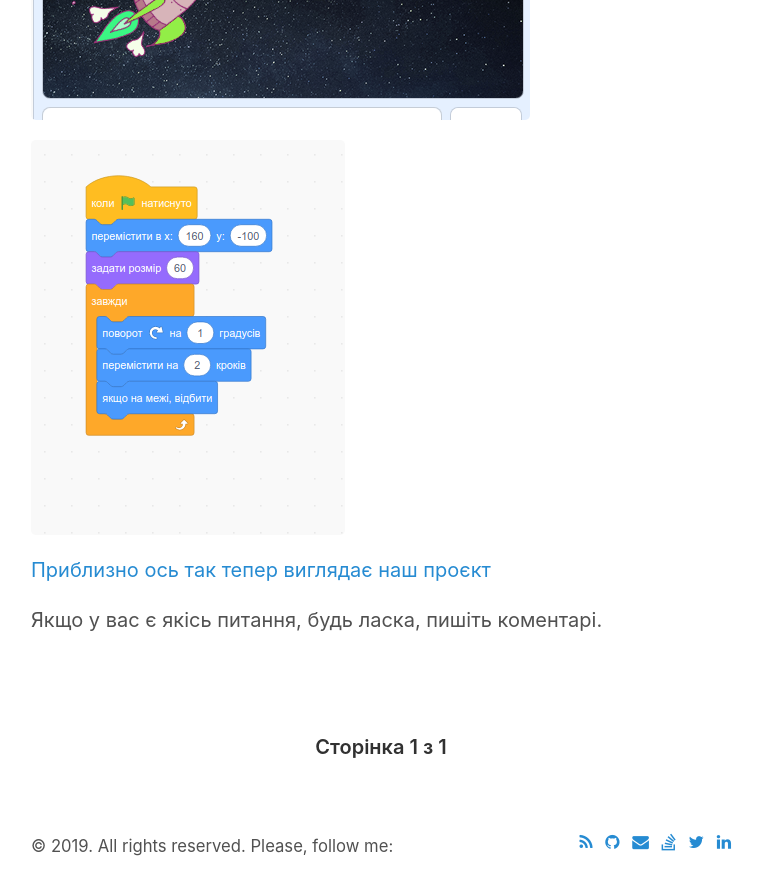
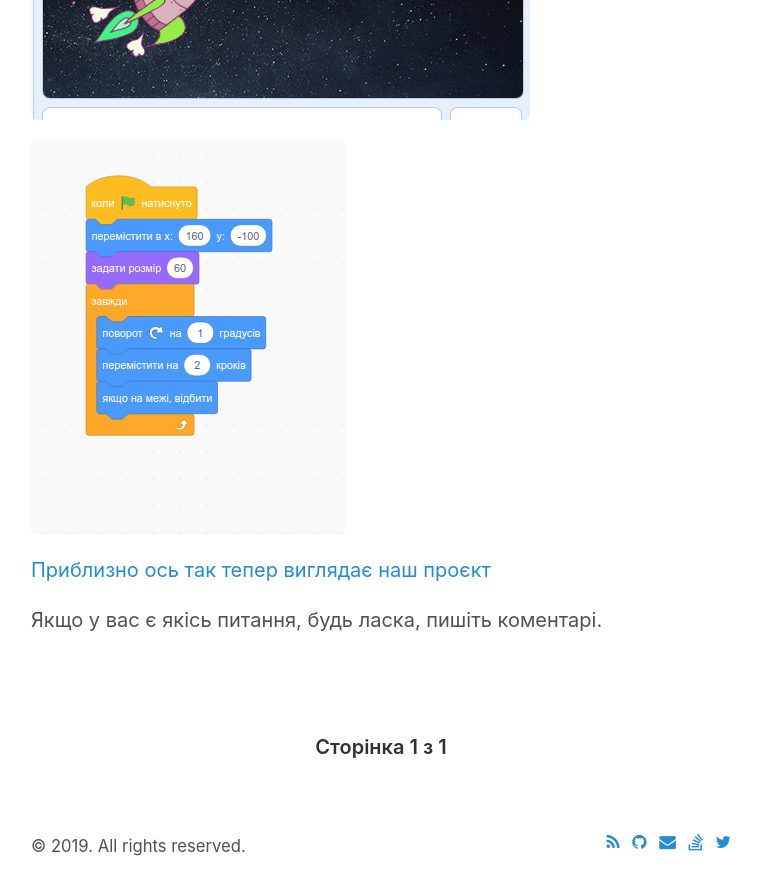
Before and after one commit to serhii73/serhii73.github.io, a Jekyll site: the page built from index.html, in a window 1280 px wide and 900 px high, scrolled down 9374 px. Shown: the top 895 px of the window, without its empty margins (259-1021 px from the left). Built offline with Jekyll 4.4.1, drawn with Linux system fonts in a browser that asks for light colours; the list of posts is cut into pages by our own code; comment, search, counter and statistics services are not loaded.

Commit message:
Remove linkedin

```diff
--- a/_layouts/default.html
+++ b/_layouts/default.html
@@ -31,16 +31,12 @@ layout: compress
       <small>
           &copy; <time datetime="{{ site.time | date_to_xmlschema }}">{{ site.time | date: '%Y' }}</time>. All rights reserved.
         </small>
-      <small>
-        Please, follow me:
-      </small>
       <small class='links'>
           <a href="{{ site.baseurl }}/atom.xml"><i class="fa fa-rss" aria-hidden="true"></i></a>
           <a href="https://github.com/{{ site.footer-links.github }}"><i class="fa fa-github" aria-hidden="true"></i></a>
           <a href="mailto:{{ site.footer-links.email }}"><i class="fa fa-envelope" aria-hidden="true"></i></a>
           <a href="https://stackoverflow.com/users/9093112/serhii"><i class="fa fa-stack-overflow" aria-hidden="true"></i></a>
           <a href="https://twitter.com/serhii73"><i class="fa fa-twitter" aria-hidden="true"></i></a>
-          <a href="https://www.linkedin.com/in/serhii73/"><i class="fa fa-linkedin" aria-hidden="true"></i></a>
         </small>
     </footer>
     </div>
```
